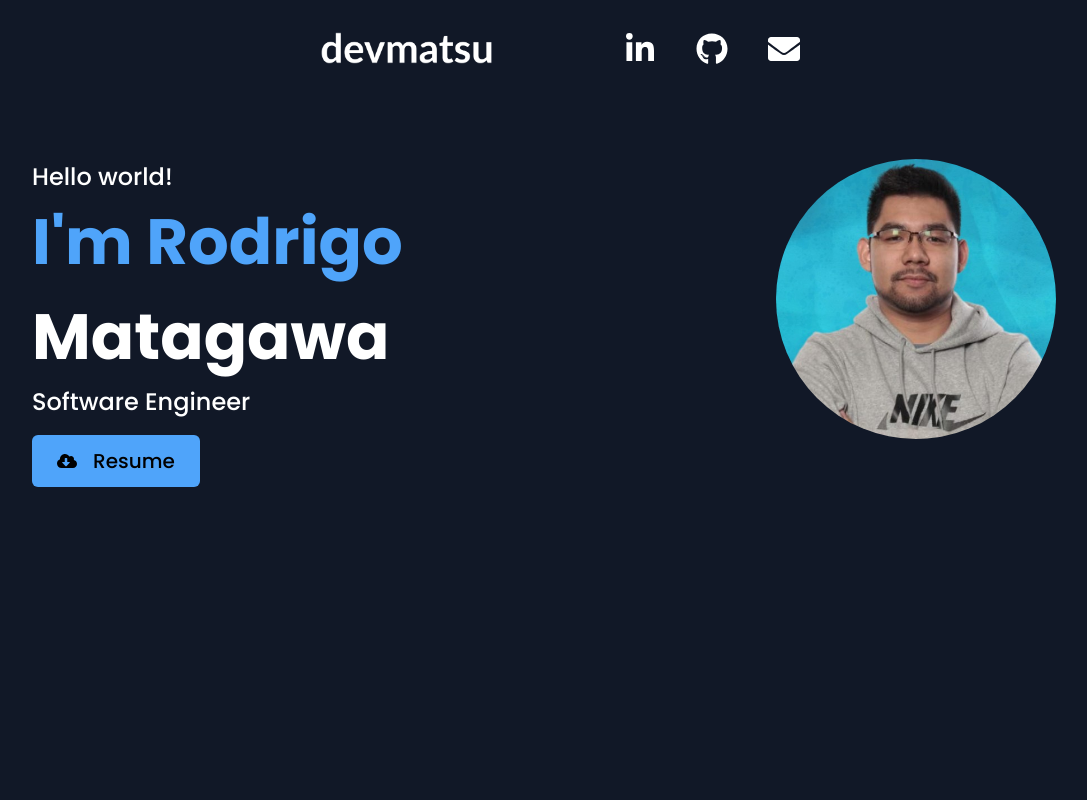
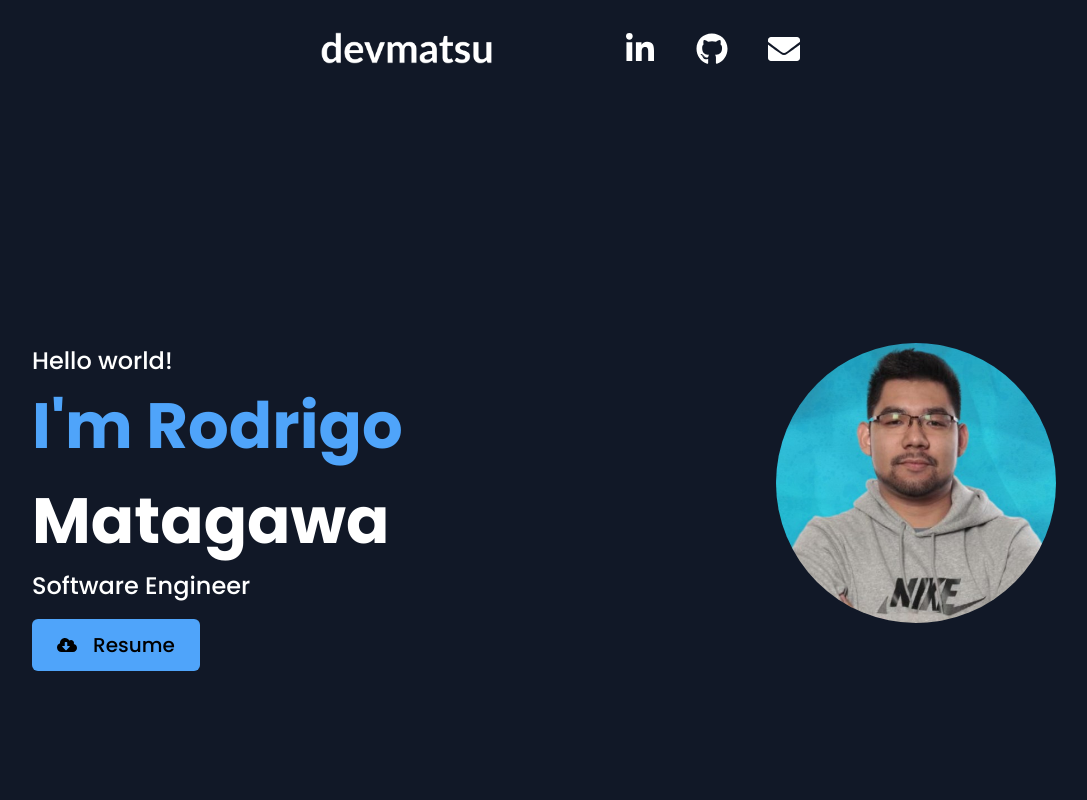
Before and after one commit to devmatsu/personal-portfolio, a React (Vite) app: page / in a window 1280 px wide. Shown: the top 800 px of the page, without its empty margins (80-1167 px from the left). Built offline with nearby package versions, Linux system fonts and the light colour scheme.

Commit message:
Fix desktop paddings

```diff
--- a/src/components/Profile.module.css
+++ b/src/components/Profile.module.css
@@ -5,9 +5,9 @@
   display: flex;
   align-items: flex-start;
   justify-content: space-between;
-  height: 100vh;
+  height: 60vh;
   margin: 0 auto;
-  margin-top: 3.5rem;
+  margin-top: 15rem;
 }
 
 .info {
@@ -74,6 +74,7 @@
     gap: 1.5rem;
     align-items: center;
     padding-top: 5rem;
+    margin-top: 3.5rem;
   }
 
   .info {
```
